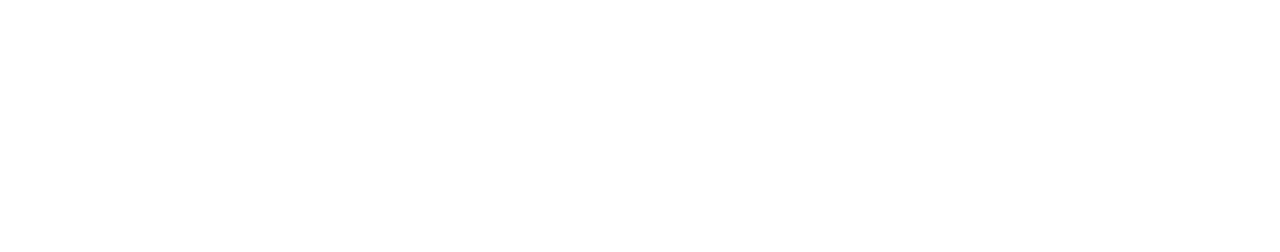
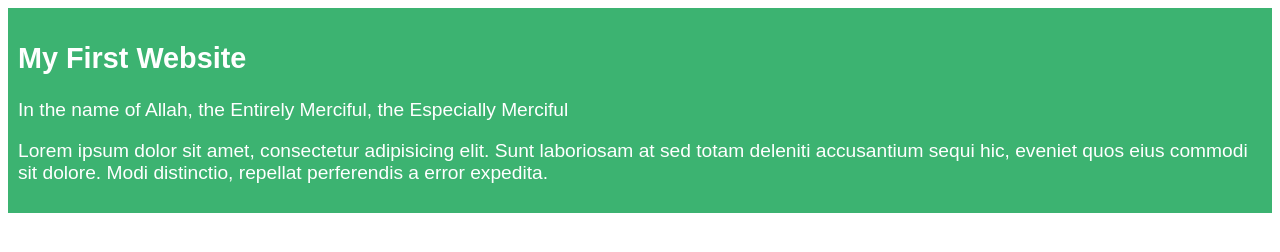
Before and after one commit to masudulalam/my-simple-website-another, a plain HTML site: page index.html in a window 1280 px wide. Drawn offline with Linux system fonts and the light colour scheme.

Commit message:
First blog added

```diff
--- a/index.html
+++ b/index.html
@@ -4,8 +4,15 @@
     <meta charset="UTF-8">
     <meta name="viewport" content="width=device-width, initial-scale=1.0">
     <title>My Simple Website</title>
+    <link rel="stylesheet" href="styles/blog.css">
 </head>
 <body>
-
+    <div>
+        <h2>My First Website</h2>
+        <p>
+            In the name of Allah, the Entirely Merciful, the Especially Merciful
+        </p>
+        <p>Lorem ipsum dolor sit amet, consectetur adipisicing elit. Sunt laboriosam at sed totam deleniti accusantium sequi hic, eveniet quos eius commodi sit dolore. Modi distinctio, repellat perferendis a error expedita.</p>
+    </div>
 </body>
 </html>
--- /dev/null
+++ b/styles/blog.css
@@ -0,0 +1,7 @@
+div{
+    background-color: mediumseagreen;
+    font-family: Arial, Helvetica, sans-serif;
+    font-size: larger;
+    color: white;
+    padding: 10px;
+}
```
